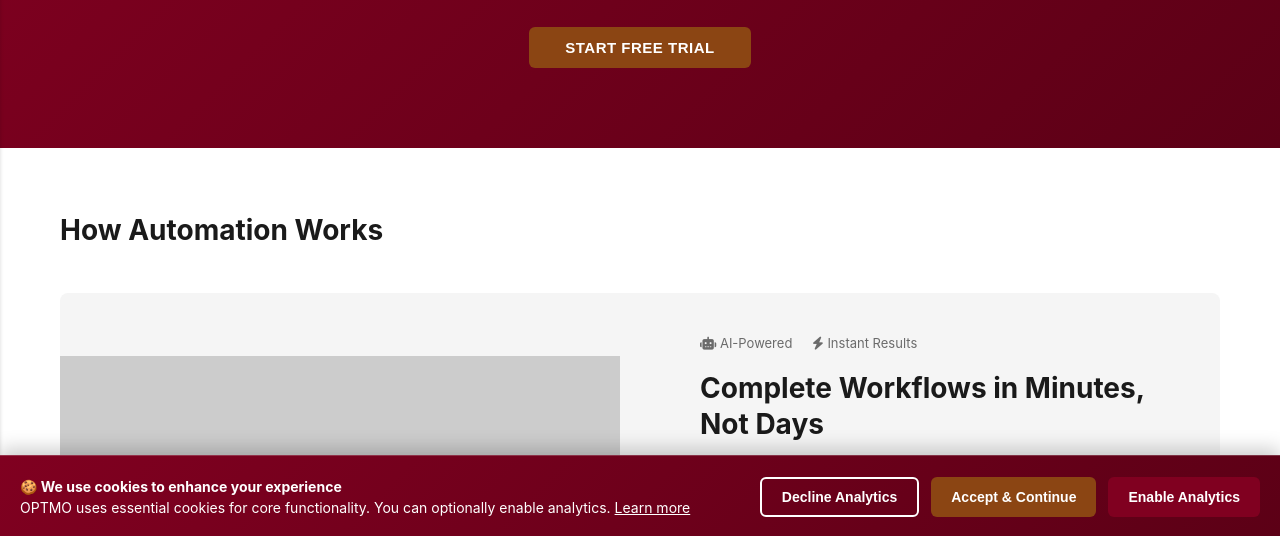
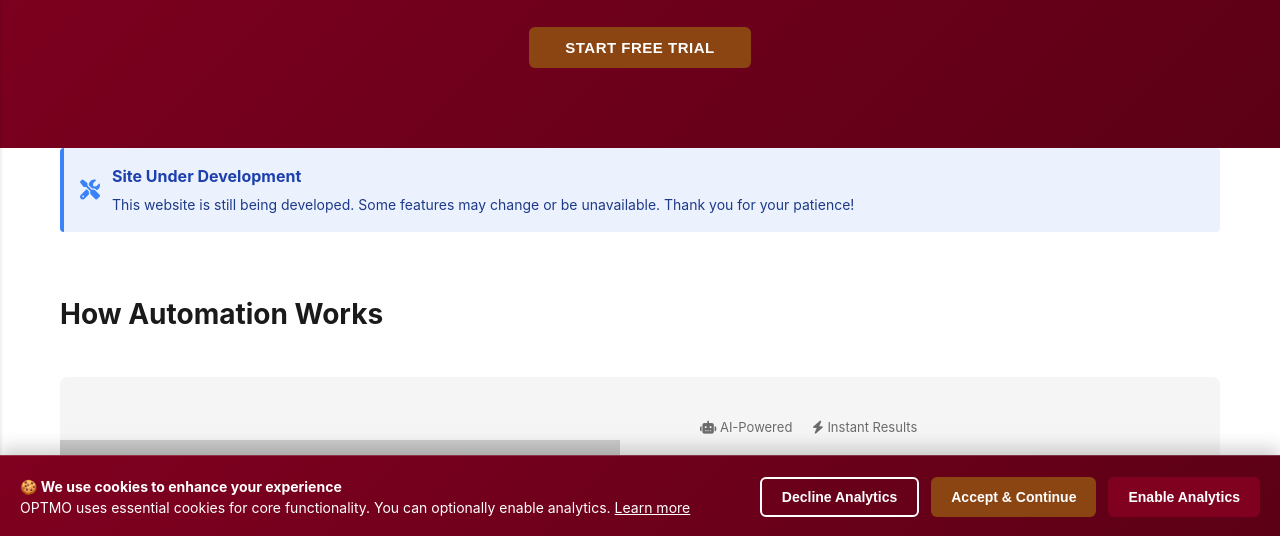
Before and after one commit to fredykraft/Optmo, a plain HTML site: page index.html in a window 1280 px wide. Shown: the part 262-798 px from the top of the page. Drawn offline with Linux system fonts and the light colour scheme; placeholder pictures from the web are drawn by us; a script that the page names is missing.

Commit message:
Add development notice banner

```diff
--- a/index.html
+++ b/index.html
@@ -148,6 +148,19 @@
                 </div>
             </div>
         </section>
+
+        <!-- Development Notice -->
+        <div class="development-notice">
+            <div class="container">
+                <div style="display: flex; align-items: center; gap: 12px; padding: 16px; background: rgba(59, 130, 246, 0.1); border-left: 4px solid #3b82f6; border-radius: 4px;">
+                    <i class="fas fa-tools" style="font-size: 20px; color: #3b82f6;"></i>
+                    <div>
+                        <strong style="color: #1e40af;">Site Under Development</strong>
+                        <p style="margin: 4px 0 0 0; font-size: 14px; color: #1e3a8a;">This website is still being developed. Some features may change or be unavailable. Thank you for your patience!</p>
+                    </div>
+                </div>
+            </div>
+        </div>
 
         <!-- Featured Project Section -->
         <section class="featured-section">
```
